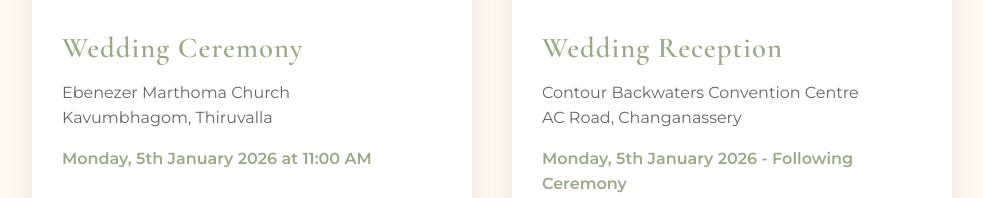
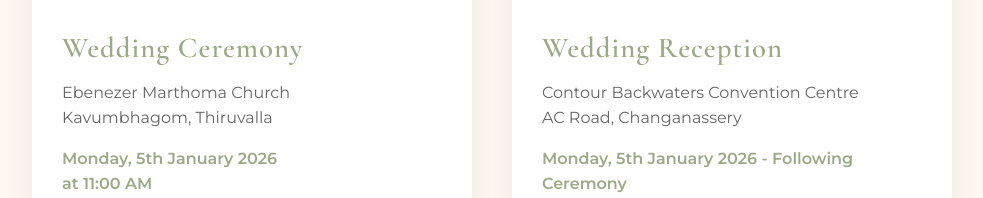
Before and after one commit to MariaPhilip/wedding-website, a plain HTML site: page index.html in a window 1280 px wide. Shown: the part 3411-3609 px from the top of the page, without its empty margins (148-1131 px from the left). Drawn offline with nearby package versions, Linux system fonts and the light colour scheme.

Commit message:
Time in new line

```diff
--- a/index.html
+++ b/index.html
@@ -649,7 +649,7 @@ footer {
       <div class="venue-content">
         <h3>Wedding Ceremony</h3>
         <p>Ebenezer Marthoma Church<br>Kavumbhagom, Thiruvalla</p>
-        <p style="color:#9CA986; font-weight:600; margin-top:15px;">Monday, 5th January 2026 at 11:00 AM</p>
+        <p style="color:#9CA986; font-weight:600; margin-top:15px;">Monday, 5th January 2026 <br> at 11:00 AM</p>
         <iframe
           src="https://www.google.com/maps/embed?pb=!1m18!1m12!1m3!1d3929.234998946713!2d76.57656567450233!3d9.446787992939788!2m3!1f0!2f0!3f0!3m2!1i1024!2i768!4f13.1!3m3!1m2!1s0x3b07d44ed7e1db2d%3A0x3f6d06f2c5d74ef6!2sEbenezer%20Marthoma%20Church%2C%20Kavumbhagom!5e0!3m2!1sen!2sin!4v1600000000000!5m2!1sen!2sin"
           allowfullscreen="" loading="lazy">
```
